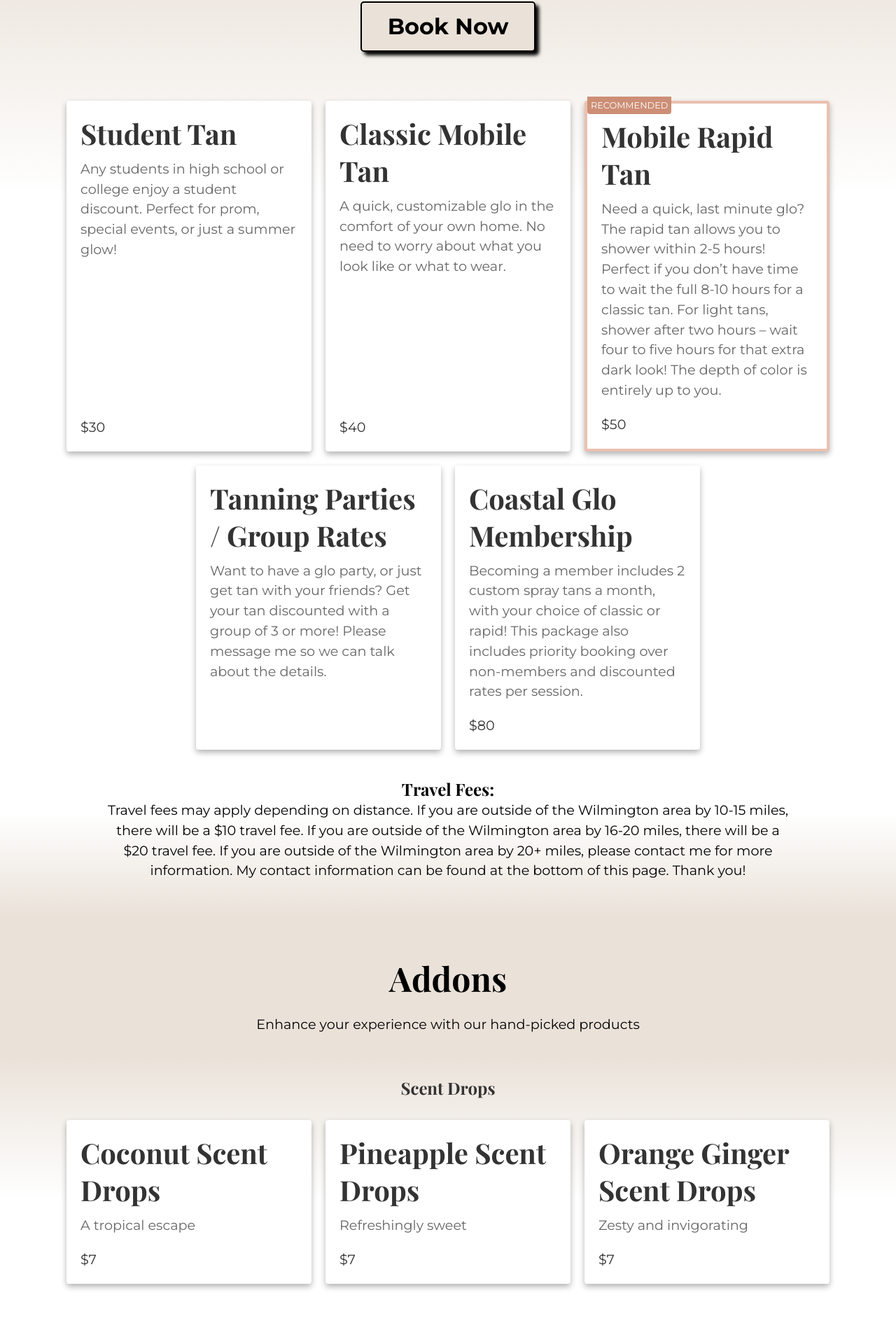
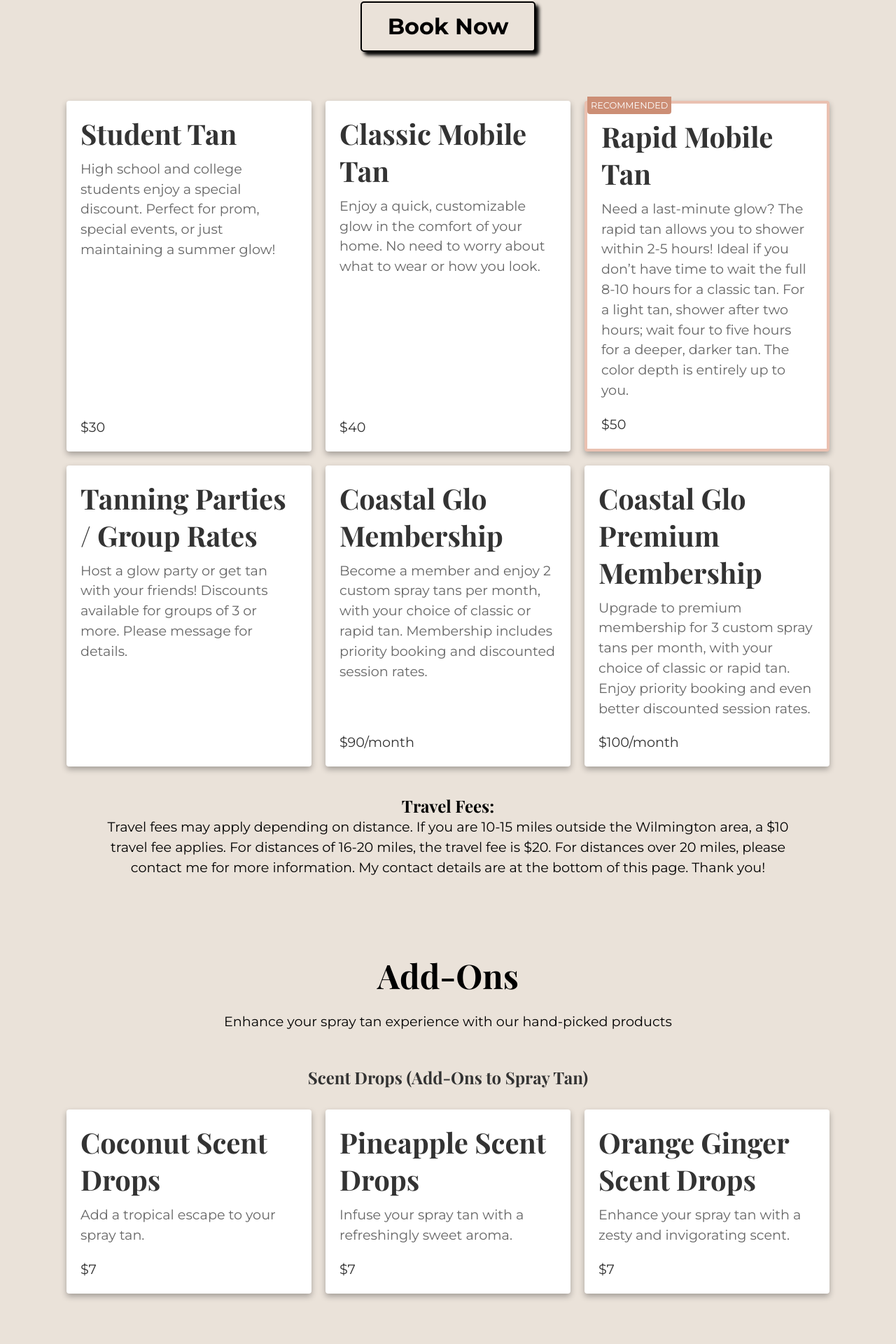
Before and after one commit to grantrisk/coastal-glo-mobile, a Next.js app: page /services in a window 1280 px wide. Shown: the part 283-2203 px from the top of the page at 70% size. Built offline with nearby package versions, Linux system fonts and the light colour scheme; no server answers.

Commit message:
Services description updates and pricing adjustments

```diff
--- a/app/services/page.tsx
+++ b/app/services/page.tsx
@@ -11,12 +11,10 @@ export default function Services() {
         <Nav />
       </header>
       <main className={styles.servicesMain}>
-        <div className={styles.section1}>
         <section className={styles.servicesHeader}>
           <h1 className={styles.servicesTitle}>Services</h1>
           <p className={styles.servicesSubtitle}>
-              Discover the perfect tan tailored to your skin type and
-              preferences.
+            Discover the perfect tan tailored to your skin type and preferences.
           </p>
         </section>
 
@@ -33,81 +31,80 @@ export default function Services() {
         <section className={styles.serviceSection}>
           <ServiceCard
             title="Student Tan"
-              description="Any students in high school or college enjoy a student discount. Perfect for prom, special events, or just a summer glow!"
+            description="High school and college students enjoy a special discount. Perfect for prom, special events, or just maintaining a summer glow!"
             price="$30"
           />
 
           <ServiceCard
             title="Classic Mobile Tan"
-              description="A quick, customizable glo in the comfort of your own home. No need to worry about what you
-            look like or what to wear."
+            description="Enjoy a quick, customizable glow in the comfort of your home. No need to worry about what to wear or how you look."
             price="$40"
           />
 
           <ServiceCard
-              title="Mobile Rapid Tan"
-              description="Need a quick, last minute glo? The rapid tan allows you to shower within 2-5 hours! Perfect if
-            you don’t have time to wait the full 8-10 hours for a classic tan. For light tans, shower after two hours –
-            wait four to five hours for that extra dark look! The depth of color is entirely up to you."
+            title="Rapid Mobile Tan"
+            description="Need a last-minute glow? The rapid tan allows you to shower within 2-5 hours! Ideal if you don’t have time to wait the full 8-10 hours for a classic tan. For a light tan, shower after two hours; wait four to five hours for a deeper, darker tan. The color depth is entirely up to you."
             price="$50"
             recommended={true}
           />
 
           <ServiceCard
             title="Tanning Parties / Group Rates"
-              description="Want to have a glo party, or just get tan with your friends? Get your tan discounted with a
-            group of 3 or more! Please message me so we can talk about the details."
+            description="Host a glow party or get tan with your friends! Discounts available for groups of 3 or more. Please message for details."
           />
 
           <ServiceCard
             title="Coastal Glo Membership"
-              description="Becoming a member includes 2 custom spray tans a month, with your choice of classic or rapid!
-            This package also includes priority booking over non-members and discounted rates per session."
-              price="$80"
+            description="Become a member and enjoy 2 custom spray tans per month, with your choice of classic or rapid tan. Membership includes priority booking and discounted session rates."
+            price="$90/month"
+          />
+
+          <ServiceCard
+            title="Coastal Glo Premium Membership"
+            description="Upgrade to premium membership for 3 custom spray tans per month, with your choice of classic or rapid tan. Enjoy priority booking and even better discounted session rates."
+            price="$100/month"
           />
         </section>
 
         <section className={styles.feeSection}>
           <h4>Travel Fees:</h4>
           <p>
-              Travel fees may apply depending on distance. If you are outside of
-              the Wilmington area by 10-15 miles, there will be a $10 travel
-              fee. If you are outside of the Wilmington area by 16-20 miles,
-              there will be a $20 travel fee. If you are outside of the
-              Wilmington area by 20+ miles, please contact me for more
-              information. My contact information can be found at the bottom of
-              this page. Thank you!
+            Travel fees may apply depending on distance. If you are 10-15 miles
+            outside the Wilmington area, a $10 travel fee applies. For distances
+            of 16-20 miles, the travel fee is $20. For distances over 20 miles,
+            please contact me for more information. My contact details are at
+            the bottom of this page. Thank you!
           </p>
         </section>
-        </div>
 
-        <div className={styles.section2}>
         <br />
         <br />
         <br />
 
         <section className={styles.servicesHeader}>
-            <h1 className={styles.servicesTitle}>Addons</h1>
+          <h1 className={styles.servicesTitle}>Add-Ons</h1>
           <p className={styles.servicesSubtitle}>
-              Enhance your experience with our hand-picked products
+            Enhance your spray tan experience with our hand-picked products
           </p>
         </section>
 
         <section className={styles.productSection}>
-            <h4 className={styles.productCategory}>Scent Drops</h4>
+          <h4 className={styles.productCategory}>
+            Scent Drops (Add-Ons to Spray Tan)
+          </h4>
           <ServiceCard
             title="Coconut Scent Drops"
-              description="A tropical escape"
+            description="Add a tropical escape to your spray tan."
             price="$7"
           />
           <ServiceCard
             title="Pineapple Scent Drops"
-              description="Refreshingly sweet"
+            description="Infuse your spray tan with a refreshingly sweet aroma."
             price="$7"
           />
           <ServiceCard
             title="Orange Ginger Scent Drops"
-              description="Zesty and invigorating"
+            description="Enhance your spray tan with a zesty and invigorating scent."
             price="$7"
           />
         </section>
@@ -116,11 +113,10 @@ export default function Services() {
           <h4 className={styles.productCategory}>Purchasable Products</h4>
           <ServiceCard
             title="Tan Extending Lotion"
-              description="Extend your tan with this moisturizing lotion"
+            description="Extend your tan with this moisturizing lotion. Purchase and use at home."
             price="$25"
           />
         </section>
-        </div>
       </main>
     </>
   );
--- a/styles/ServiceCard.module.css
+++ b/styles/ServiceCard.module.css
@@ -88,6 +88,13 @@
   display: flex;
   justify-content: space-between;
   min-height: 100%;
+  transition: 0.3s;
+}
+
+.card:hover {
+    box-shadow: 0 8px 16px rgba(0, 0, 0, 0.3);
+   background: #ffe3c0;
+  transition: 0.3s;
 }
 
 .container {
--- a/styles/Services.module.css
+++ b/styles/Services.module.css
@@ -1,25 +1,5 @@
 .header {
   border-bottom: 2px solid black;
-}
-
-.section1 {
-  background: linear-gradient(
-    to bottom,
-    var(--color-primary) 5%,
-    white 30%,
-    white 90%,
-    var(--color-primary) 100%
-  );
-}
-
-.section2 {
-  background: linear-gradient(
-    to bottom,
-    var(--color-primary) 20%,
-    white 40%,
-    white 80%,
-    var(--color-primary) 100%
-  );
 }
 
 .servicesMain {
@@ -127,7 +107,7 @@
   flex-wrap: wrap;
   justify-content: center;
   align-items: stretch;
-  padding: 60px 20px 30px;
+  padding: 50px 20px 30px;
   /*background-color: #f9f9f9; !* Light grey background for subtle contrast *!*/
   border-radius: 5px;
   /*box-shadow: 0 2px 4px rgba(0, 0, 0, 0.1); !* Soft shadow for depth *!*/
```
Lines whose indentation alone changed are shown as unchanged.
